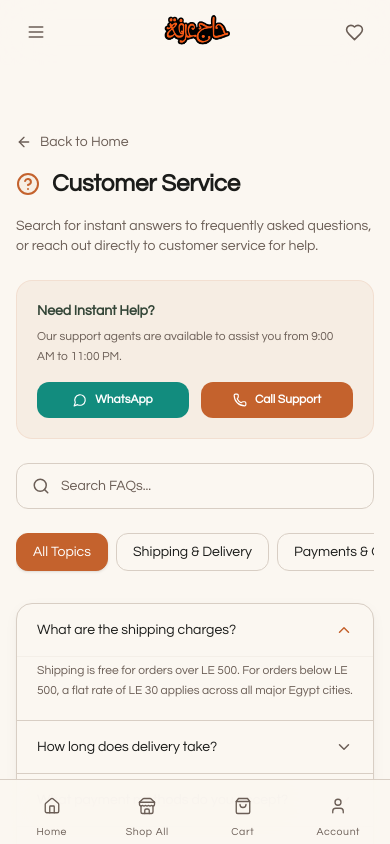
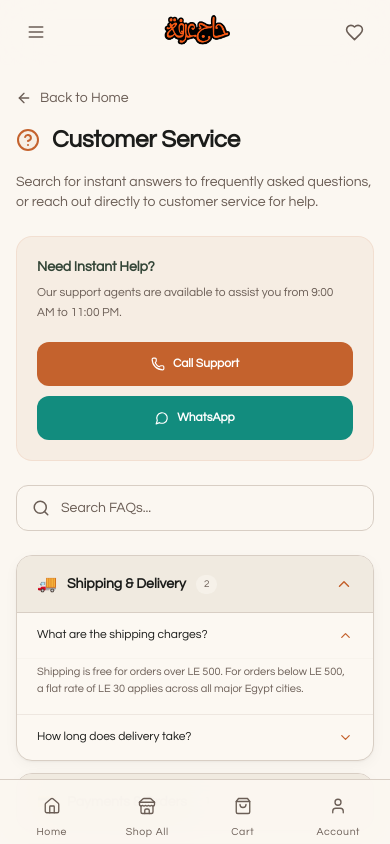
Before and after one commit to amahdy59/Hajarafaapp, a React (Vite) app: page /help in a window 390 px wide. Built offline with nearby package versions, Linux system fonts and the light colour scheme.

Commit message:
style: refine layouts, mobile FAQs, header textures, branches cleanup, and map buttons

```diff
--- a/src/app/Root.tsx
+++ b/src/app/Root.tsx
@@ -46,7 +46,7 @@ export function Root() {
         </div>
       ) : (
         <>
-          <main className={`${!["/checkout", "/account"].includes(location.pathname) ? "pt-[108px]" : "pt-16"} pb-24 sm:pb-8 w-full max-w-full overflow-x-hidden`}>
+          <main className={`${(location.pathname === "/" || location.pathname.startsWith("/category/")) ? "pt-[108px]" : "pt-16"} pb-24 sm:pb-8 w-full max-w-full overflow-x-hidden`}>
             <ErrorBoundary>
               <Suspense fallback={<PageLoader />}>
                 <Outlet />
--- a/src/app/pages/Help.tsx
+++ b/src/app/pages/Help.tsx
@@ -1,9 +1,8 @@
 import { useState, useMemo } from "react";
-import { ArrowLeft, CircleHelp, Search, ChevronDown, ChevronUp, Phone, MessageSquare, MessageCircle } from "lucide-react";
+import { ArrowLeft, CircleHelp, Search, ChevronDown, Phone, MessageCircle } from "lucide-react";
 import { Link } from "react-router";
 import { useAppSettings } from "../context/AppSettingsContext";
 import { motion, AnimatePresence } from "motion/react";
-import logoImg from "../../assets/logo.webp";
 
 interface FAQItem {
   id: string;
@@ -50,8 +49,8 @@ const mockFAQs: FAQItem[] = [
   {
     id: "q5",
     category: "products",
-    questionEn: "Are HajArafa products 100% organic and natural?",
-    questionAr: "هل منتجات حاج عارفة طبيعية وعضوية ١٠٠٪؟",
+    questionEn: "Are Haj Arafa products 100% organic and natural?",
+    questionAr: "هل منتجات حاج عرفة طبيعية وعضوية ١٠٠٪؟",
     answerEn: "Yes, all our herbal remedies, cold-pressed oils, raw honeys, and botanical cosmetics are completely natural, chemical-free, and ethically sourced.",
     answerAr: "نعم، جميع الأعشاب الطبية، الزيوت المعصورة على البارد، العسل الخام، ومستحضرات التجميل النباتية لدينا طبيعية بالكامل وخالية من الكيماويات ومستخلصة بطرق مستدامة."
   }
@@ -61,14 +60,15 @@ export function Help() {
   const { t, isRTL } = useAppSettings();
   const [searchQuery, setSearchQuery] = useState("");
   const [activeCategory, setActiveCategory] = useState<string>("all");
+  const [expandedCategory, setExpandedCategory] = useState<string | null>("shipping");
   const [openId, setOpenId] = useState<string | null>("q1");
 
   const categories = [
-    { key: "all", labelEn: "All Topics", labelAr: "كل المواضيع" },
-    { key: "shipping", labelEn: "Shipping & Delivery", labelAr: "الشحن والتوصيل" },
-    { key: "payments", labelEn: "Payments & Orders", labelAr: "الدفع والطلبات" },
-    { key: "returns", labelEn: "Returns & Refunds", labelAr: "الاسترجاع والاسترداد" },
-    { key: "products", labelEn: "Product Quality", labelAr: "جودة المنتجات" }
+    { key: "all", labelEn: "All Topics", labelAr: "كل المواضيع", emoji: "🌿" },
+    { key: "shipping", labelEn: "Shipping & Delivery", labelAr: "الشحن والتوصيل", emoji: "🚚" },
+    { key: "payments", labelEn: "Payments & Orders", labelAr: "الدفع والطلبات", emoji: "💳" },
+    { key: "returns", labelEn: "Returns & Refunds", labelAr: "الاسترجاع والاسترداد", emoji: "🔄" },
+    { key: "products", labelEn: "Product Quality", labelAr: "جودة المنتجات", emoji: "🌿" }
   ];
 
   const filteredFAQs = useMemo(() => {
@@ -83,28 +83,6 @@ export function Help() {
 
   const toggleFAQ = (id: string) => {
     setOpenId(openId === id ? null : id);
-  };
-
-  const renderQuestionWithLogo = (text: string) => {
-    const regex = /(HajArafa|Haj\s+Arafa|حاج\s+عارفة|حاج\s+عرفة)/gi;
-    const parts = text.split(regex);
-    return (
-      <span className="inline-flex items-center gap-1.5 flex-wrap select-none">
-        {parts.map((part, index) => {
-          if (regex.test(part)) {
-            return (
-              <img
-                key={index}
-                src={logoImg}
-                alt="HajArafa"
-                className="h-4.5 w-auto object-contain inline-block align-middle select-none pointer-events-none"
-              />
-            );
-          }
-          return <span key={index}>{part}</span>;
-        })}
-      </span>
-    );
   };
 
   return (
@@ -128,7 +106,7 @@ export function Help() {
         </div>
 
         {/* Support quick contact banner */}
-        <div className="grid grid-cols-1 sm:grid-cols-2 gap-4 bg-brand-peach/60 border border-brand-terracotta/10 p-5 rounded-2xl">
+        <div className="grid grid-cols-1 sm:grid-cols-2 gap-5 bg-brand-peach/60 border border-brand-terracotta/10 p-5 rounded-2xl">
           <div className="space-y-1.5">
             <h3 className="text-brand-forest font-display text-sm sm:text-base">
               {isRTL ? "هل تحتاج لمساعدة فورية؟" : "Need Instant Help?"}
@@ -139,11 +117,11 @@ export function Help() {
                 : "Our support agents are available to assist you from 9:00 AM to 11:00 PM."}
             </p>
           </div>
-          <div className="flex items-center gap-3 justify-end sm:justify-start flex-row-reverse sm:flex-row">
-            <a href="tel:17309" className="flex-1 sm:flex-initial inline-flex items-center justify-center gap-2 bg-brand-terracotta text-white px-4 py-2.5 rounded-xl hover:bg-brand-terracotta-dark transition-all text-xs font-semibold">
+          <div className="flex flex-col sm:flex-row gap-2.5 sm:gap-3 items-stretch sm:items-center sm:justify-end">
+            <a href="tel:17309" className="inline-flex items-center justify-center gap-2 bg-brand-terracotta text-white px-4 py-3 rounded-xl hover:bg-brand-terracotta-dark transition-all text-xs font-semibold w-full sm:w-auto h-11">
               <Phone size={14} /> {isRTL ? "اتصل بنا" : "Call Support"}
             </a>
-            <a href="https://wa.me/201020401400" target="_blank" rel="noopener noreferrer" className="flex-1 sm:flex-initial inline-flex items-center justify-center gap-2 bg-[#128C7E] text-white px-4 py-2.5 rounded-xl hover:bg-[#0e7065] transition-all text-xs font-semibold">
+            <a href="https://wa.me/201020401400" target="_blank" rel="noopener noreferrer" className="inline-flex items-center justify-center gap-2 bg-[#128C7E] text-white px-4 py-3 rounded-xl hover:bg-[#0e7065] transition-all text-xs font-semibold w-full sm:w-auto h-11">
               <MessageCircle size={14} /> WhatsApp
             </a>
           </div>
@@ -161,24 +139,9 @@ export function Help() {
           />
         </div>
 
-        {/* Category filters */}
-        <div className="flex gap-2 overflow-x-auto pb-2 scrollbar-hide">
-          {categories.map(cat => (
-            <button
-              key={cat.key}
-              onClick={() => setActiveCategory(cat.key)}
-              className={`px-4 py-2 rounded-xl whitespace-nowrap text-sm border flex-shrink-0 font-medium transition-all ${
-                activeCategory === cat.key
-                  ? "bg-brand-terracotta text-white border-brand-terracotta shadow-sm"
-                  : "bg-card text-foreground border-border hover:bg-brand-peach hover:border-brand-terracotta"
-              }`}
-            >
-              {isRTL ? cat.labelAr : cat.labelEn}
-            </button>
-          ))}
-        </div>
-
-        {/* FAQs Accordion */}
+        {/* --- FAQ Layout (Hybrid Mobile Category Accordion vs Desktop Tabs) --- */}
+        {searchQuery.trim() !== "" ? (
+          /* Search Results Mode: Simple vertical list */
           <div className="bg-card border border-border rounded-2xl overflow-hidden shadow-soft divide-y divide-border">
             {filteredFAQs.length === 0 ? (
               <div className="text-center py-12">
@@ -190,22 +153,23 @@ export function Help() {
             ) : (
               filteredFAQs.map(faq => {
                 const isOpen = openId === faq.id;
+                const catInfo = categories.find(c => c.key === faq.category);
                 return (
                   <div key={faq.id} className="transition-colors">
                     <button
                       onClick={() => toggleFAQ(faq.id)}
                       className="w-full px-5 py-4 flex items-center justify-between text-start hover:bg-muted/40 transition-colors"
                     >
-                    <span className="text-foreground font-medium text-sm sm:text-base">
-                      {renderQuestionWithLogo(isRTL ? faq.questionAr : faq.questionEn)}
+                      <div className="space-y-1">
+                        <span className="text-[10px] text-brand-terracotta bg-brand-peach/40 px-2 py-0.5 rounded-full font-medium inline-block mb-1">
+                          {isRTL ? catInfo?.labelAr : catInfo?.labelEn}
                         </span>
-                    {isOpen ? (
-                      <ChevronUp className="text-brand-terracotta flex-shrink-0 ml-4 rtl:mr-4 rtl:ml-0" size={18} />
-                    ) : (
-                      <ChevronDown className="text-brand-ink-soft flex-shrink-0 ml-4 rtl:mr-4 rtl:ml-0" size={18} />
-                    )}
+                        <span className="text-foreground font-medium text-sm sm:text-base block">
+                          {isRTL ? faq.questionAr : faq.questionEn}
+                        </span>
+                      </div>
+                      <ChevronDown className={`text-brand-terracotta flex-shrink-0 ml-4 rtl:mr-4 rtl:ml-0 transition-transform duration-250 ${isOpen ? "rotate-180" : ""}`} size={18} />
                     </button>
-
                     <AnimatePresence initial={false}>
                       {isOpen && (
                         <motion.div
@@ -226,6 +190,142 @@ export function Help() {
               })
             )}
           </div>
+        ) : (
+          /* Normal Mode */
+          <>
+            {/* Desktop-only Horizontal Category Filters */}
+            <div className="hidden sm:flex gap-2 overflow-x-auto pb-2 scrollbar-hide">
+              {categories.map(cat => (
+                <button
+                  key={cat.key}
+                  onClick={() => setActiveCategory(cat.key)}
+                  className={`px-4 py-2 rounded-xl whitespace-nowrap text-sm border flex-shrink-0 font-medium transition-all ${
+                    activeCategory === cat.key
+                      ? "bg-brand-terracotta text-white border-brand-terracotta shadow-sm"
+                      : "bg-card text-foreground border-border hover:bg-brand-peach hover:border-brand-terracotta"
+                  }`}
+                >
+                  {isRTL ? cat.labelAr : cat.labelEn}
+                </button>
+              ))}
+            </div>
+
+            {/* Desktop-only FAQs Accordion List */}
+            <div className="hidden sm:block bg-card border border-border rounded-2xl overflow-hidden shadow-soft divide-y divide-border">
+              {filteredFAQs.map(faq => {
+                const isOpen = openId === faq.id;
+                return (
+                  <div key={faq.id} className="transition-colors">
+                    <button
+                      onClick={() => toggleFAQ(faq.id)}
+                      className="w-full px-5 py-4 flex items-center justify-between text-start hover:bg-muted/40 transition-colors"
+                    >
+                      <span className="text-foreground font-medium text-sm sm:text-base">
+                        {isRTL ? faq.questionAr : faq.questionEn}
+                      </span>
+                      <ChevronDown className={`text-brand-terracotta flex-shrink-0 ml-4 rtl:mr-4 rtl:ml-0 transition-transform duration-250 ${isOpen ? "rotate-180" : ""}`} size={18} />
+                    </button>
+                    <AnimatePresence initial={false}>
+                      {isOpen && (
+                        <motion.div
+                          initial={{ height: 0, opacity: 0 }}
+                          animate={{ height: "auto", opacity: 1 }}
+                          exit={{ height: 0, opacity: 0 }}
+                          transition={{ duration: 0.2 }}
+                          className="overflow-hidden"
+                        >
+                          <div className="px-5 pb-5 pt-1 text-muted-foreground text-xs sm:text-sm leading-relaxed border-t border-border/20">
+                            {isRTL ? faq.answerAr : faq.answerEn}
+                          </div>
+                        </motion.div>
+                      )}
+                    </AnimatePresence>
+                  </div>
+                );
+              })}
+            </div>
+
+            {/* Mobile-only Collapsible Category Accordion List */}
+            <div className="block sm:hidden space-y-3">
+              {categories.filter(c => c.key !== "all").map(cat => {
+                const isCatExpanded = expandedCategory === cat.key;
+                const catFAQs = mockFAQs.filter(faq => faq.category === cat.key);
+                return (
+                  <div key={cat.key} className="bg-card border border-border rounded-2xl overflow-hidden shadow-soft">
+                    <button
+                      type="button"
+                      onClick={() => setExpandedCategory(isCatExpanded ? null : cat.key)}
+                      className="w-full flex items-center justify-between gap-3 px-5 py-4 text-start bg-brand-cream-2 hover:bg-brand-peach/40 transition-colors cursor-pointer"
+                    >
+                      <div className="flex items-center gap-2.5">
+                        <span className="text-base flex-shrink-0">{cat.emoji}</span>
+                        <span className="text-foreground font-display text-sm font-semibold">
+                          {isRTL ? cat.labelAr : cat.labelEn}
+                        </span>
+                        <span className="text-[10px] text-muted-foreground bg-background/60 rounded-full px-2 py-0.5 font-medium">
+                          {catFAQs.length}
+                        </span>
+                      </div>
+                      <ChevronDown
+                        size={18}
+                        className={`text-brand-terracotta transition-transform duration-250 ${isCatExpanded ? "rotate-180" : ""}`}
+                      />
+                    </button>
+
+                    <AnimatePresence initial={false}>
+                      {isCatExpanded && (
+                        <motion.div
+                          initial={{ height: 0, opacity: 0 }}
+                          animate={{ height: "auto", opacity: 1 }}
+                          exit={{ height: 0, opacity: 0 }}
+                          transition={{ duration: 0.2 }}
+                          className="overflow-hidden"
+                        >
+                          <div className="divide-y divide-border/40 border-t border-border bg-brand-cream/10">
+                            {catFAQs.map(faq => {
+                              const isOpen = openId === faq.id;
+                              return (
+                                <div key={faq.id} className="transition-colors">
+                                  <button
+                                    onClick={() => toggleFAQ(faq.id)}
+                                    className="w-full px-5 py-3.5 flex items-center justify-between text-start hover:bg-muted/40 transition-colors"
+                                  >
+                                    <span className="text-foreground text-xs font-medium pr-3 rtl:pl-3 rtl:pr-0 leading-snug">
+                                      {isRTL ? faq.questionAr : faq.questionEn}
+                                    </span>
+                                    <ChevronDown
+                                      size={15}
+                                      className={`text-brand-terracotta flex-shrink-0 transition-transform ${isOpen ? "rotate-180" : ""}`}
+                                    />
+                                  </button>
+                                  <AnimatePresence initial={false}>
+                                    {isOpen && (
+                                      <motion.div
+                                        initial={{ height: 0, opacity: 0 }}
+                                        animate={{ height: "auto", opacity: 1 }}
+                                        exit={{ height: 0, opacity: 0 }}
+                                        transition={{ duration: 0.18 }}
+                                        className="overflow-hidden"
+                                      >
+                                        <div className="px-5 pb-4 pt-1 text-muted-foreground text-[11px] leading-relaxed border-t border-border/10">
+                                          {isRTL ? faq.answerAr : faq.answerEn}
+                                        </div>
+                                      </motion.div>
+                                    )}
+                                  </AnimatePresence>
+                                </div>
+                              );
+                            })}
+                          </div>
+                        </motion.div>
+                      )}
+                    </AnimatePresence>
+                  </div>
+                );
+              })}
+            </div>
+          </>
+        )}
       </div>
       <div className="h-20 sm:h-6" />
     </div>
```
Also changed, not shown: src/app/pages/About.tsx (+20 -11 lines), src/app/pages/Branches.tsx (+17 -6 lines). Lines whose indentation alone changed are shown as unchanged.
